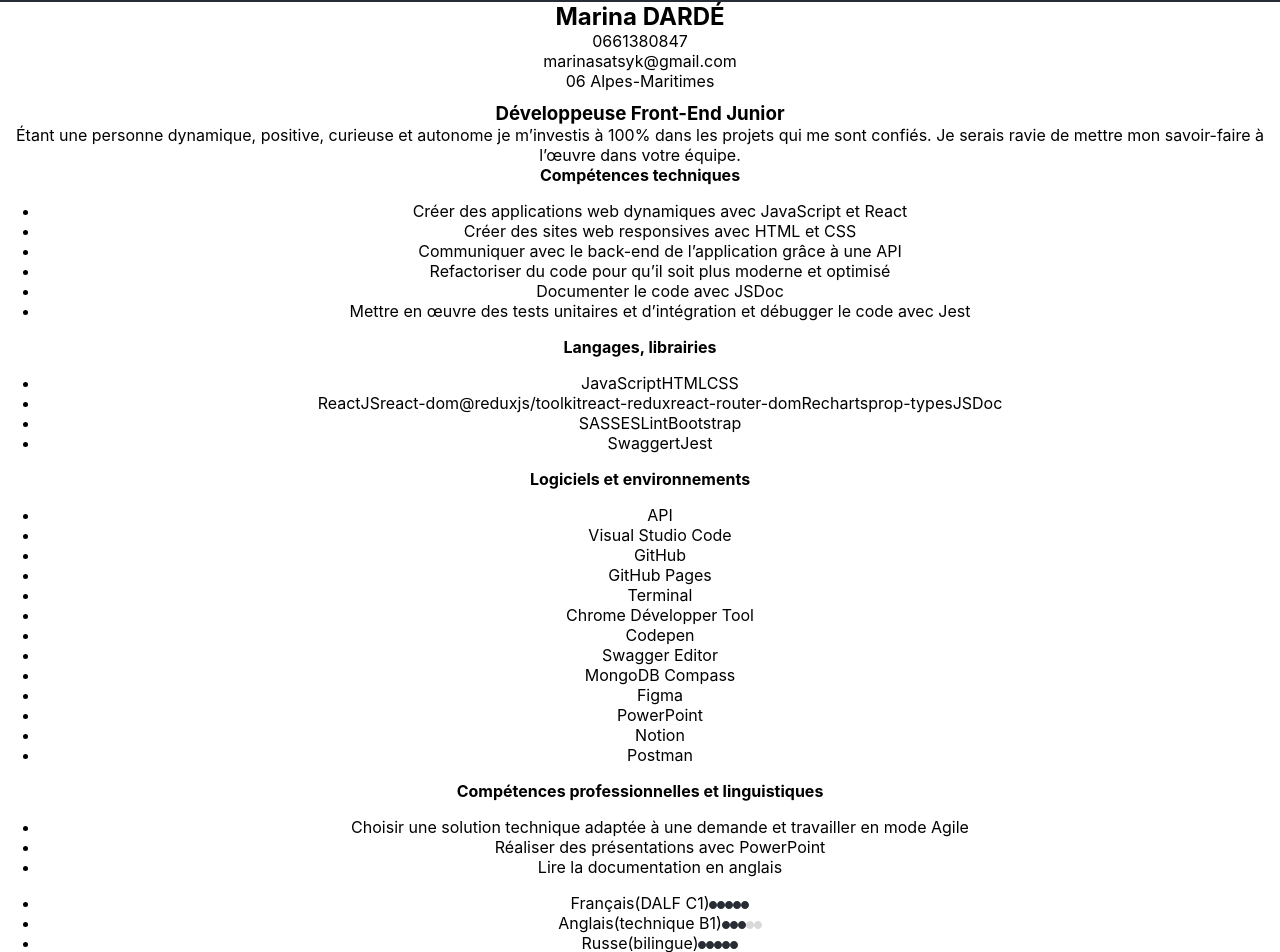
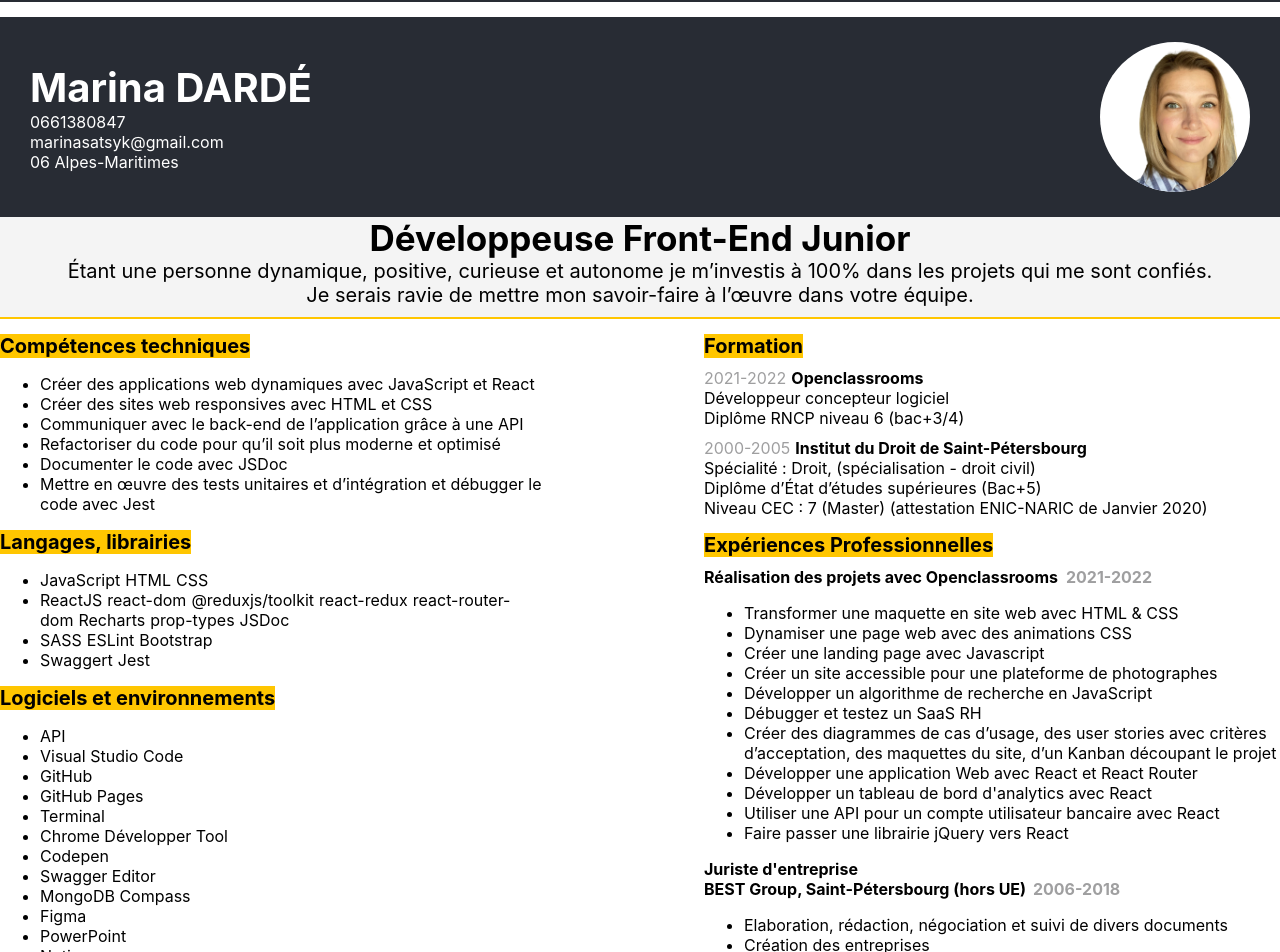
Before and after one commit to marinasatsyk/Portfolio, a React (Create React App) app: page /cv in a window 1280 px wide. Shown: the part 98-1050 px from the top of the page. Built offline with nearby package versions, Linux system fonts and the light colour scheme.

Commit message:
css of cv page

```diff
--- a/src/components/body/cv/cv.css
+++ b/src/components/body/cv/cv.css
@@ -1,4 +1,119 @@
+/*generate*/
+.wrap-cv {
+    max-width: 1440px;
+    margin: 0 auto;
+}
+article.cv {
+    /* border: 2px solid #ffc600; */
+    margin-top: 15px;
+    margin-bottom: 15px;
+}
+/* header */
+article.cv header.cv {
+    height: 200px;
+    display: flex;
+    justify-content: space-between;
+    align-items: center;
+    background: #282c34;
+    color: white;
+    padding-left: 30px;
+    padding-right: 30px;
+}
+
+header.cv h1 {
+    font-size: 40px;
+}
+
+header.cv .presentation-group {
+    text-align: left;
+}
+article.cv section.post {
+    height: 100px;
+    text-align: center;
+    /* background: rgba(255, 198, 0, 0.3); */
+    border-bottom: 2px solid #ffc600;
+    background: #f4f4f4;
+}
+
+article.cv section {
+    margin-bottom: 15px;
+}
+.post h1 {
+    font-size: 35px;
+    font-weight: bold;
+}
+.post .slogan {
+    font-size: 20px;
+}
+
+.wrap-content-cv {
+    display: flex;
+    justify-content: space-between;
+}
+
+article.cv section {
+    text-align: left;
+}
+article.cv h4 {
+    font-size: 20px;
+    margin-bottom: 10px;
+    width: fit-content;
+    background: #ffc600;
+}
+.left-side-cv,
+.right-side-cv {
+    width: 45%;
+}
+.wrap-list-languages li span {
+    margin-right: 5px;
+}
+
+/*rating notation*/
+.foreign-languages {
+    list-style-type: none;
+}
+.item-language {
+    display: flex;
+    flex-direction: row;
+    width: 40%;
+    justify-content: space-between;
+}
 .rank-circle img {
     width: 8px;
     height: 8px;
+    margin-right: 3px;
 }
+
+.first-institution-wrap {
+    margin-bottom: 10px;
+}
+.year-education {
+    color: #9f9fa0;
+    margin-right: 5px;
+}
+
+.title-education {
+    font-weight: bold;
+}
+
+.title-experience,
+.employer-experience {
+    font-weight: bold;
+}
+.title-experience span:first-child,
+.title-experience span:first-child {
+    margin-right: 5px;
+}
+
+.title-experience span:last-child,
+.employer-experience span:last-child {
+    color: #9f9fa0;
+    margin-left: 3px;
+}
+
+.telecharger {
+    width: 100px;
+    height: 100px;
+    border: 1px solid black;
+    cursor: pointer;
+}
--- a/src/components/body/cv/index.jsx
+++ b/src/components/body/cv/index.jsx
@@ -1,25 +1,39 @@
 import { cv } from '../../data_cv';
 import RatingScale from './ratingScale';
+import myPhoto from '../../../assets/photos_CV_2.png';
+import filecv from '../../../assets/cv.pdf';
+
 import './cv.css';
 const CV = () => {
     return (
         <div className="wrap-cv">
+            {/* <div className="telecharger">
+                <a href={filecv} download></a>
+            </div> */}
             <article className="cv">
-                <header className="cv" style={{ height: '100px' }}>
+                <header className="cv">
                     <div className="presentation-group">
                         <h1 className="nom">{cv.nom}</h1>
                         <div className="phone">{cv.phone}</div>
                         <div className="mail">{cv.mail}</div>
                         <div className="location">{cv.location}</div>
                     </div>
-                    <div className="wrap-img">
-                        <img src="" alt="" />
+                    <div className="wrap-photo cv">
+                        <div className="photo-container cv">
+                            <img src={myPhoto} alt="" />
+                        </div>
                     </div>
                 </header>
                 <section className="post">
                     <h1>{cv.post}</h1>
-                    <div className="slogan">{cv.intro}</div>
+                    <div className="slogan">
+                        {cv.intro.map((item, index) => (
+                            <div key={`${index}-slogan`}>{item}</div>
+                        ))}
+                    </div>
                 </section>
+                <div className="wrap-content-cv">
+                    <div className="left-side-cv">
                         <section className="hard-skills">
                             <h4>Compétences techniques</h4>
                             <div className="wrap-list-hard-skills">
@@ -37,7 +51,10 @@ const CV = () => {
                                     {cv.languages.map((group, index) => (
                                         <li key={`${index}-language`}>
                                             {group.map((item) => (
-                                        <span key={item} className={item}>
+                                                <span
+                                                    key={item}
+                                                    className={item}
+                                                >
                                                     {item}
                                                 </span>
                                             ))}
@@ -50,16 +67,20 @@ const CV = () => {
                             <h4>Logiciels et environnements</h4>
                             <div className="wrap-list-applications">
                                 <ul>
-                            {cv.applications.map((application, index) => (
+                                    {cv.applications.map(
+                                        (application, index) => (
                                             <li key={`${index}-application`}>
                                                 {application}
                                             </li>
-                            ))}
+                                        )
+                                    )}
                                 </ul>
                             </div>
                         </section>
                         <section className="skills-pro">
-                    <h4>Compétences professionnelles et linguistiques</h4>
+                            <h4>
+                                Compétences professionnelles et linguistiques
+                            </h4>
                             <div className="wrap-list-skills-pro">
                                 <ul>
                                     {cv.skillsPro.map((skill, index) => (
@@ -75,7 +96,10 @@ const CV = () => {
                             <div className="wrap-foreign-languages">
                                 <ul className="foreign-languages">
                                     {cv.skillsLang.map((item, index) => (
-                                <li key={`${index}-language`}>
+                                        <li
+                                            key={`${index}-language`}
+                                            className="item-language"
+                                        >
                                             <div className="foreign-language">
                                                 <span
                                                     key={`${index}-title-language`}
@@ -87,9 +111,10 @@ const CV = () => {
                                                     key={`${index}-level-language`}
                                                     className="level-language"
                                                 >
-                                            ({item.level})
+                                                    {`(${item.level})`}
                                                 </span>
-                                        <span
+                                            </div>
+                                            <div
                                                 key={`${index}-rank-language-wrap`}
                                                 className="rank-language-wrap"
                                             >
@@ -97,46 +122,35 @@ const CV = () => {
                                                     scaleValue={item.points}
                                                     key="rank-language"
                                                 />
-                                        </span>
                                             </div>
                                         </li>
                                     ))}
                                 </ul>
                             </div>
                         </section>
-                <section className="wrap-list-skills-soft">
-                    <h4>Soft Skills</h4>
-
-                    <ul>
-                        {cv.skillsSoft.map((skill, index) => (
-                            <li
-                                key={`${index}-skillSoft`}
-                                className="skillSoft"
-                            >
-                                {skill}
-                            </li>
-                        ))}
-                    </ul>
-                </section>
-
+                    </div>
+                    <div className="right-side-cv">
                         <section className="wrap-list-education">
                             <h4>Formation</h4>
 
                             {cv.education.map((item, index) => (
-                        <>
+                                <div
+                                    key={`${index}-institution-wrap`}
+                                    className={`${item.class}-institution-wrap`}
+                                >
                                     <div
                                         key={`${index}-institution`}
                                         className="institution"
                                     >
                                         <span
                                             key={`${index}-institution-year`}
-                                    className="year-eductation"
+                                            className="year-education"
                                         >
                                             {item.period}
                                         </span>
                                         <span
                                             key={`${index}-institution-title`}
-                                    className="title-eductation"
+                                            className="title-education"
                                         >
                                             {item.name}
                                         </span>
@@ -147,20 +161,26 @@ const CV = () => {
                                     >
                                         {item.profession}
                                     </div>
-                            <div key={`${index}-degree`} className="degree">
+                                    <div
+                                        key={`${index}-degree`}
+                                        className="degree"
+                                    >
                                         {item.degree}
                                     </div>
                                     {item.note && (
-                                <div key={`${index}-note`}>{item.note}</div>
+                                        <div key={`${index}-note`}>
+                                            {item.note}
+                                        </div>
                                     )}
-                        </>
+                                </div>
                             ))}
                         </section>
 
                         <section className="experience-pro">
                             <h4>Expériences Professionnelles</h4>
+
                             {cv.experience.map((item, index) => (
-                        <>
+                                <div className="wrap-exprience">
                                     {item.employer ? (
                                         <>
                                             <div
@@ -173,11 +193,15 @@ const CV = () => {
                                                 key={`${index}-employer-experience`}
                                                 className="employer-experience"
                                             >
-                                        <span key={`${index}-employer-title`}>
+                                                <span
+                                                    key={`${index}-employer-title`}
+                                                >
                                                     {' '}
                                                     {item.employer}
                                                 </span>
-                                        <span key={`${index}-employer-period`}>
+                                                <span
+                                                    key={`${index}-employer-period`}
+                                                >
                                                     {' '}
                                                     {item.period}
                                                 </span>
@@ -189,10 +213,14 @@ const CV = () => {
                                                 key={`${index}-title-experience`}
                                                 className="title-experience"
                                             >
-                                        <span key={`${index}-employer-title`}>
+                                                <span
+                                                    key={`${index}-employer-title`}
+                                                >
                                                     {item.title}
                                                 </span>
-                                        <span key={`${index}-employer-period`}>
+                                                <span
+                                                    key={`${index}-employer-period`}
+                                                >
                                                     {item.period}
                                                 </span>
                                             </div>
@@ -211,9 +239,25 @@ const CV = () => {
                                             </li>
                                         ))}
                                     </ul>
-                        </>
+                                </div>
                             ))}
                         </section>
+                        <section className="wrap-list-skills-soft">
+                            <h4>Soft Skills</h4>
+
+                            <ul>
+                                {cv.skillsSoft.map((skill, index) => (
+                                    <li
+                                        key={`${index}-skillSoft`}
+                                        className="skillSoft"
+                                    >
+                                        {skill}
+                                    </li>
+                                ))}
+                            </ul>
+                        </section>
+                    </div>
+                </div>
             </article>
         </div>
     );
--- a/src/components/data_cv/index.js
+++ b/src/components/data_cv/index.js
@@ -4,7 +4,10 @@ export const cv = {
     mail: 'marinasatsyk@gmail.com',
     location: '06 Alpes-Maritimes',
     post: 'Développeuse Front-End Junior',
-    intro: `Étant une personne dynamique, positive, curieuse et autonome je m’investis à 100% dans les projets qui me sont confiés. Je serais ravie de mettre mon savoir-faire à l’œuvre dans votre équipe.`,
+    intro: [
+        `Étant une personne dynamique, positive, curieuse et autonome je m’investis à 100% dans les projets qui me sont confiés.`,
+        `Je serais ravie de mettre mon savoir-faire à l’œuvre dans votre équipe.`,
+    ],
     hardSkills: [
         `Créer des applications web dynamiques avec JavaScript et React`,
         `Créer des sites web responsives avec HTML et CSS`,
@@ -69,6 +72,7 @@ export const cv = {
             profession: `Développeur concepteur logiciel`,
             degree: `Diplôme RNCP niveau 6 (bac+3/4)`,
             note: ``,
+            class: 'first',
         },
         {
             period: `2000-2005`,
@@ -76,6 +80,7 @@ export const cv = {
             profession: `Spécialité : Droit, (spécialisation - droit civil)`,
             degree: `Diplôme d’État d’études supérieures (Bac+5)`,
             note: `Niveau CEC : 7 (Master) (attestation ENIC-NARIC de Janvier 2020)`,
+            class: 'second',
         },
     ],
     experience: [
```
Also changed, not shown: 1 other file (tests, documents, lock files or other folders). Lines whose indentation alone changed are shown as unchanged.
